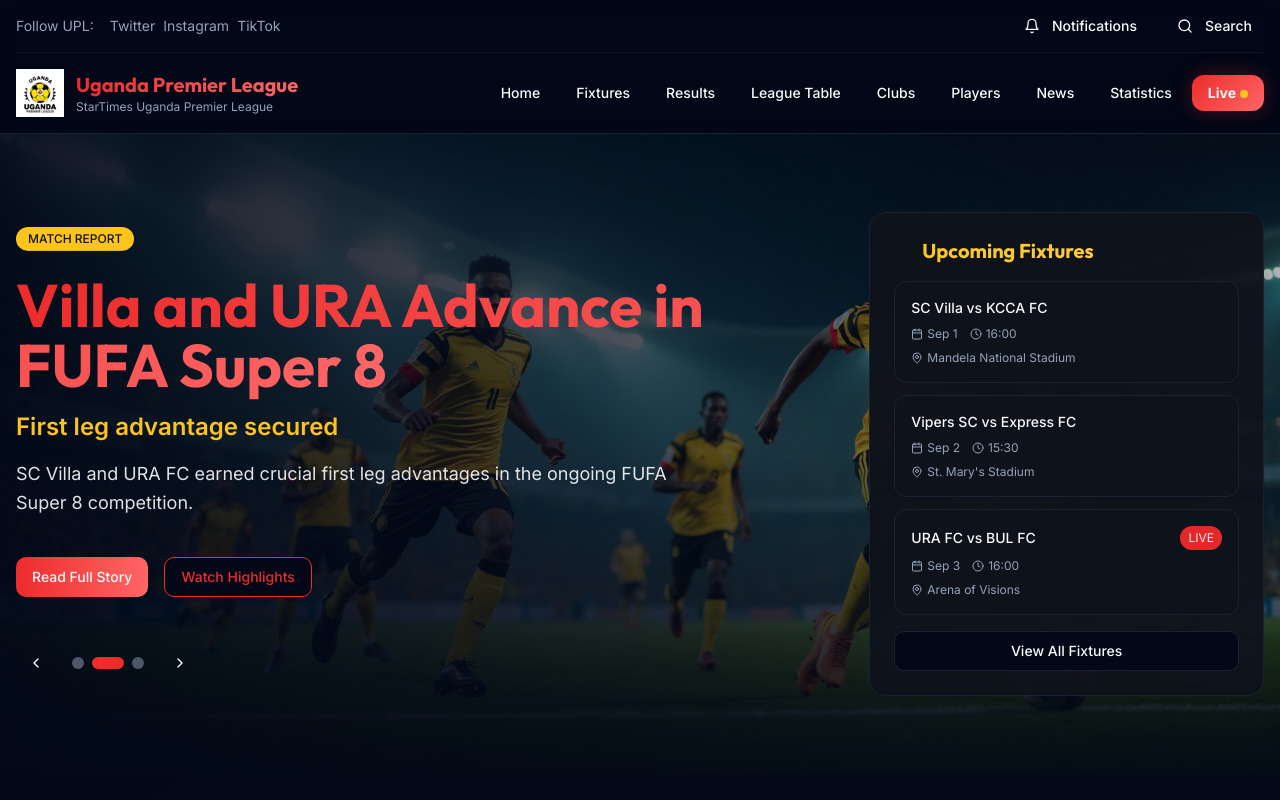
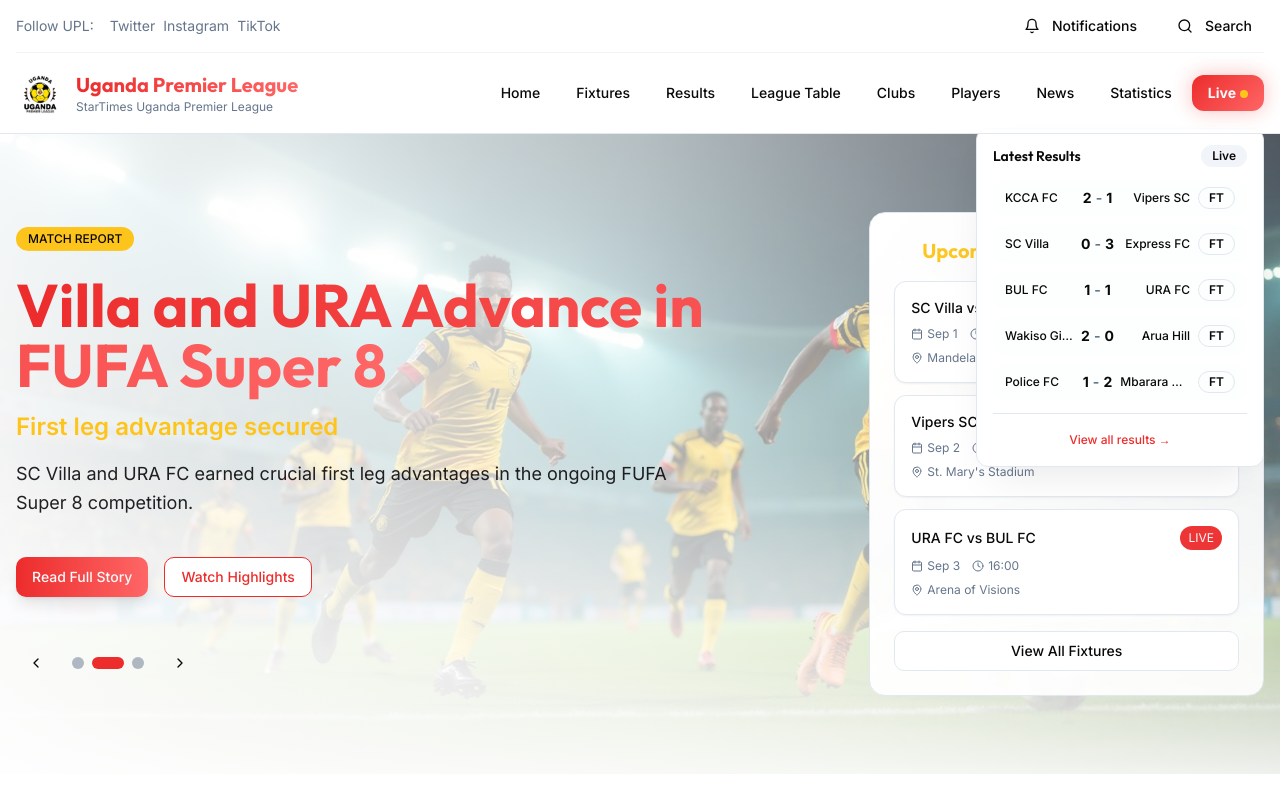
Before and after one commit to namronny111-max/uganda-football-hub-83, a React (Vite) app: page / in a window 1280 px wide. Shown: the top 800 px of the page. Built offline with nearby package versions, Linux system fonts and the light colour scheme.

Commit message:
Refactor header and add results
Change header background to white for a cleaner look. Add a results section below the navigation bar, inspired by the Premier League website.

```diff
--- /dev/null
+++ b/src/components/FloatingResults.tsx
@@ -0,0 +1,84 @@
+import { Badge } from "@/components/ui/badge";
+
+const FloatingResults = () => {
+  const recentResults = [
+    {
+      homeTeam: "KCCA FC",
+      awayTeam: "Vipers SC",
+      homeScore: 2,
+      awayScore: 1,
+      status: "FT"
+    },
+    {
+      homeTeam: "SC Villa",
+      awayTeam: "Express FC",
+      homeScore: 0,
+      awayScore: 3,
+      status: "FT"
+    },
+    {
+      homeTeam: "BUL FC",
+      awayTeam: "URA FC",
+      homeScore: 1,
+      awayScore: 1,
+      status: "FT"
+    },
+    {
+      homeTeam: "Wakiso Giants",
+      awayTeam: "Arua Hill",
+      homeScore: 2,
+      awayScore: 0,
+      status: "FT"
+    },
+    {
+      homeTeam: "Police FC",
+      awayTeam: "Mbarara City",
+      homeScore: 1,
+      awayScore: 2,
+      status: "FT"
+    }
+  ];
+
+  return (
+    <div className="hidden xl:block fixed right-4 top-32 z-40 bg-card border border-border rounded-lg shadow-elegant p-4 w-72 max-h-96 overflow-y-auto">
+      <div className="flex items-center justify-between mb-3">
+        <h3 className="font-semibold text-sm font-display">Latest Results</h3>
+        <Badge variant="secondary" className="text-xs">Live</Badge>
+      </div>
+
+      <div className="space-y-2">
+        {recentResults.map((match, index) => (
+          <div
+            key={index}
+            className="flex items-center justify-between py-2 px-3 bg-muted/30 rounded-lg hover:bg-muted/50 transition-colors cursor-pointer"
+          >
+            <div className="flex items-center space-x-2 flex-1">
+              <div className="text-xs font-medium truncate flex-1">
+                {match.homeTeam}
+              </div>
+              <div className="flex items-center space-x-1 text-sm font-bold">
+                <span>{match.homeScore}</span>
+                <span className="text-muted-foreground">-</span>
+                <span>{match.awayScore}</span>
+              </div>
+              <div className="text-xs font-medium truncate flex-1 text-right">
+                {match.awayTeam}
+              </div>
+            </div>
+            <Badge variant="outline" className="ml-2 text-xs">
+              {match.status}
+            </Badge>
+          </div>
+        ))}
+      </div>
+
+      <div className="mt-3 pt-3 border-t border-border">
+        <button className="w-full text-xs text-primary hover:text-primary-glow transition-colors font-medium">
+          View all results →
+        </button>
+      </div>
+    </div>
+  );
+};
+
+export default FloatingResults;
--- a/src/components/Header.tsx
+++ b/src/components/Header.tsx
@@ -4,6 +4,7 @@ import { Menu, X, Search, Bell } from "lucide-react";
 import { Button } from "@/components/ui/button";
 import { cn } from "@/lib/utils";
 import uplLogo from "@/assets/upl-logo.png";
+import FloatingResults from "@/components/FloatingResults";
 
 const Header = () => {
   const [isMenuOpen, setIsMenuOpen] = useState(false);
@@ -21,8 +22,9 @@ const Header = () => {
   ];
 
   return (
-    <header className="sticky top-0 z-50 w-full border-b border-border bg-background/95 backdrop-blur supports-[backdrop-filter]:bg-background/60">
-      <div className="container mx-auto px-4">
+    <>
+      <header className="sticky top-0 z-50 w-full border-b border-border bg-background/95 backdrop-blur supports-[backdrop-filter]:bg-background/60">
+        <div className="container mx-auto px-4">
         {/* Top social bar */}
         <div className="hidden md:flex items-center justify-between py-2 text-sm border-b border-border/50">
           <div className="flex items-center space-x-4 text-muted-foreground">
@@ -116,8 +118,10 @@ const Header = () => {
             </nav>
           </div>
         )}
-      </div>
-    </header>
+        </div>
+      </header>
+      <FloatingResults />
+    </>
   );
 };
 
--- a/src/index.css
+++ b/src/index.css
@@ -8,60 +8,60 @@ All colors MUST be HSL. Inspired by Ugandan flag colors with dark sophisticated
 
 @layer base {
   :root {
-    /* Core Brand Colors - Dark sophisticated base */
-    --background: 222 84% 4.9%;
-    --foreground: 210 40% 98%;
+    /* Core Brand Colors - Light sophisticated base */
+    --background: 0 0% 100%;
+    --foreground: 240 10% 3.9%;
 
     /* Card and Surface Colors */
-    --card: 220 32% 8%;
-    --card-foreground: 210 40% 98%;
+    --card: 0 0% 100%;
+    --card-foreground: 240 10% 3.9%;
 
-    --popover: 220 32% 8%;
-    --popover-foreground: 210 40% 98%;
+    --popover: 0 0% 100%;
+    --popover-foreground: 240 10% 3.9%;
 
     /* Primary - Ugandan Red (from flag) */
     --primary: 0 84% 55%;
     --primary-foreground: 210 40% 98%;
     --primary-glow: 0 100% 70%;
 
-    /* Secondary - Sophisticated dark variant */
-    --secondary: 220 32% 15%;
-    --secondary-foreground: 210 40% 98%;
+    /* Secondary - Light variant */
+    --secondary: 210 40% 96%;
+    --secondary-foreground: 240 10% 3.9%;
 
     /* Ugandan Yellow (from flag) */
     --accent: 45 98% 55%;
-    --accent-foreground: 220 32% 8%;
+    --accent-foreground: 240 10% 3.9%;
     --accent-glow: 45 100% 65%;
 
     /* Muted colors for subtle elements */
-    --muted: 220 32% 12%;
-    --muted-foreground: 215 20% 65%;
+    --muted: 210 40% 98%;
+    --muted-foreground: 215 16% 47%;
 
     /* Success and status colors */
     --success: 120 60% 50%;
     --success-foreground: 210 40% 98%;
 
     --warning: 45 98% 55%;
-    --warning-foreground: 220 32% 8%;
+    --warning-foreground: 240 10% 3.9%;
 
     --destructive: 0 84% 60%;
     --destructive-foreground: 210 40% 98%;
 
     /* Border and input colors */
-    --border: 220 32% 15%;
-    --input: 220 32% 15%;
+    --border: 214.3 31.8% 91.4%;
+    --input: 214.3 31.8% 91.4%;
     --ring: 0 84% 55%;
 
     /* Gradients for modern appeal */
     --gradient-primary: linear-gradient(135deg, hsl(var(--primary)), hsl(var(--primary-glow)));
     --gradient-accent: linear-gradient(135deg, hsl(var(--accent)), hsl(var(--accent-glow)));
-    --gradient-hero: linear-gradient(135deg, hsl(var(--background)), hsl(220 32% 8%));
-    --gradient-card: linear-gradient(145deg, hsl(var(--card)), hsl(220 25% 10%));
+    --gradient-hero: linear-gradient(135deg, hsl(0 0% 100% / 0.8), hsl(0 0% 100% / 0.9)), linear-gradient(135deg, hsl(var(--primary) / 0.1), hsl(var(--accent) / 0.1));
+    --gradient-card: linear-gradient(145deg, hsl(0 0% 100%), hsl(0 0% 98%));
 
     /* Shadows with African warmth */
     --shadow-primary: 0 10px 30px -10px hsl(var(--primary) / 0.4);
     --shadow-accent: 0 10px 30px -10px hsl(var(--accent) / 0.3);
-    --shadow-elegant: 0 20px 40px -15px hsl(220 32% 4% / 0.6);
+    --shadow-elegant: 0 20px 40px -15px hsl(220 32% 4% / 0.1);
     --shadow-glow: 0 0 40px hsl(var(--primary-glow) / 0.2);
 
     /* Animation and transitions */
```
